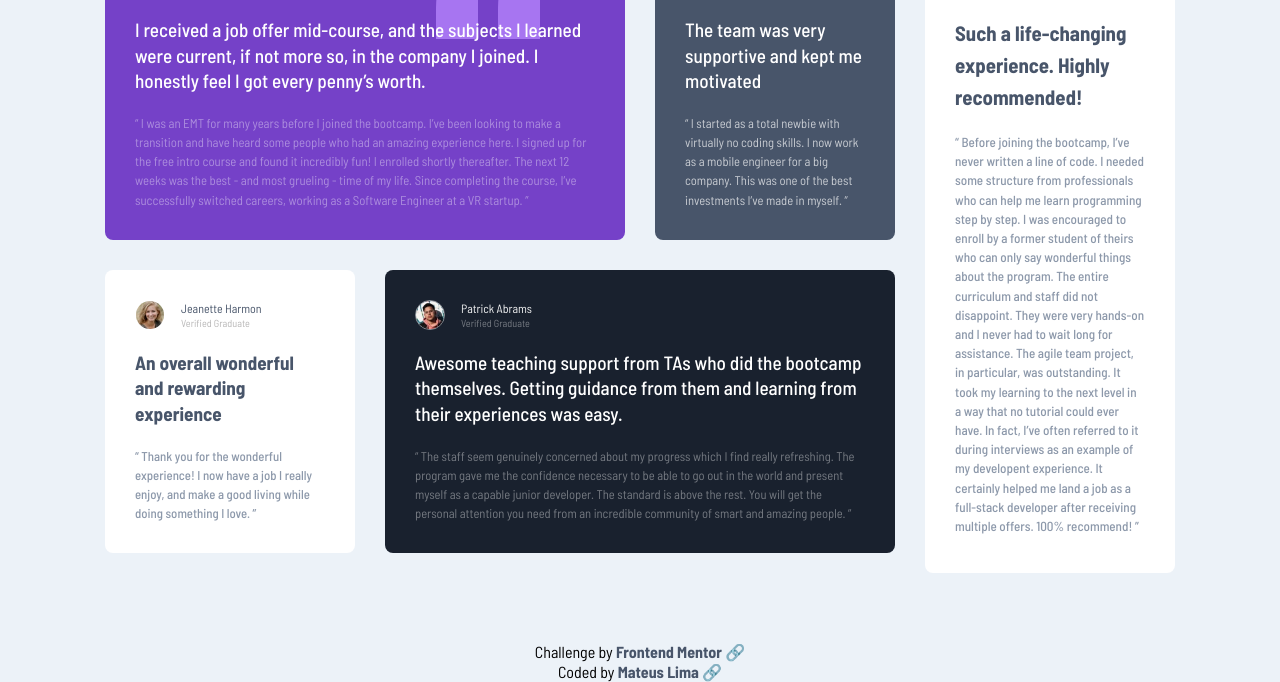
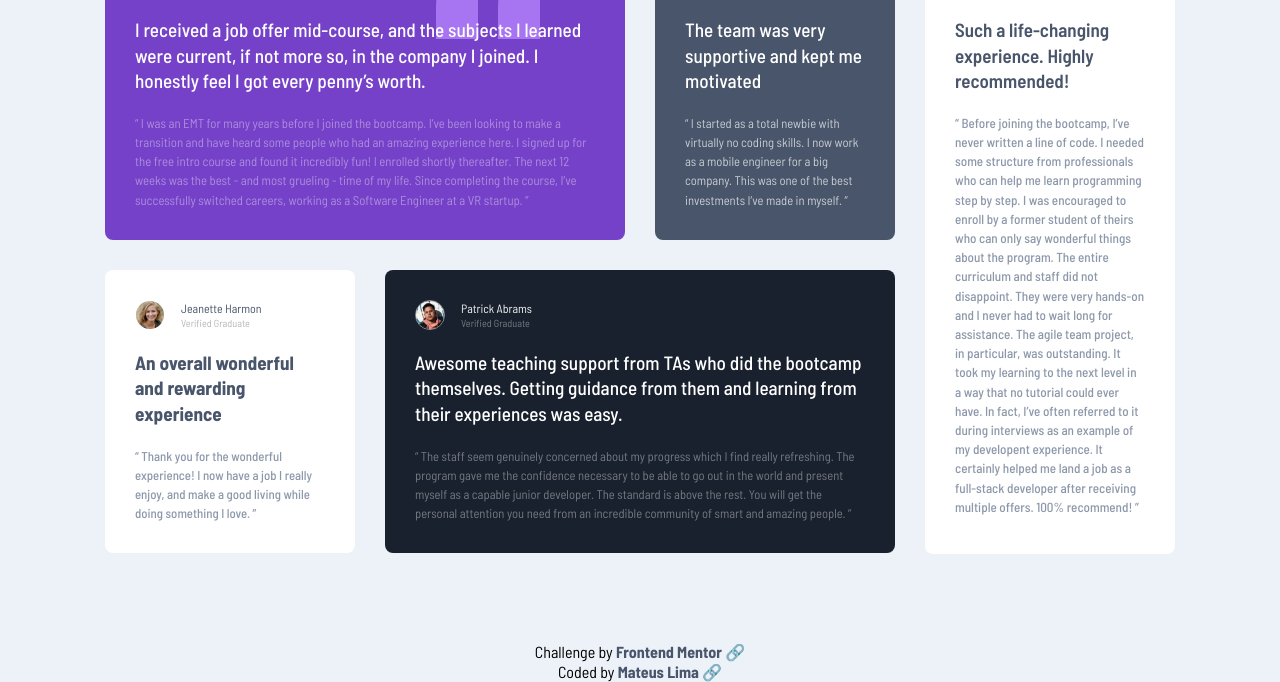
Before and after one commit to mts-ml/testimonials-grid-section, a website: page index.html in a window 1280 px wide. Shown: the part 118-800 px from the top of the page. Drawn offline with Linux system fonts and the light colour scheme.

Commit message:
More changes on <h1> size

```diff
--- a/styles/media-querie.scss
+++ b/styles/media-querie.scss
@@ -124,7 +124,9 @@ article:nth-child(5) {
       height: auto;
 
       h1 {
-         font-size: 1.3rem;
+         font-size: 1.188rem;
+         line-height: 1.6rem;
+         font-weight: 600;
       }
 
       p.description {
```
Also changed, not shown: styles/media-querie.css, 1 other file.
